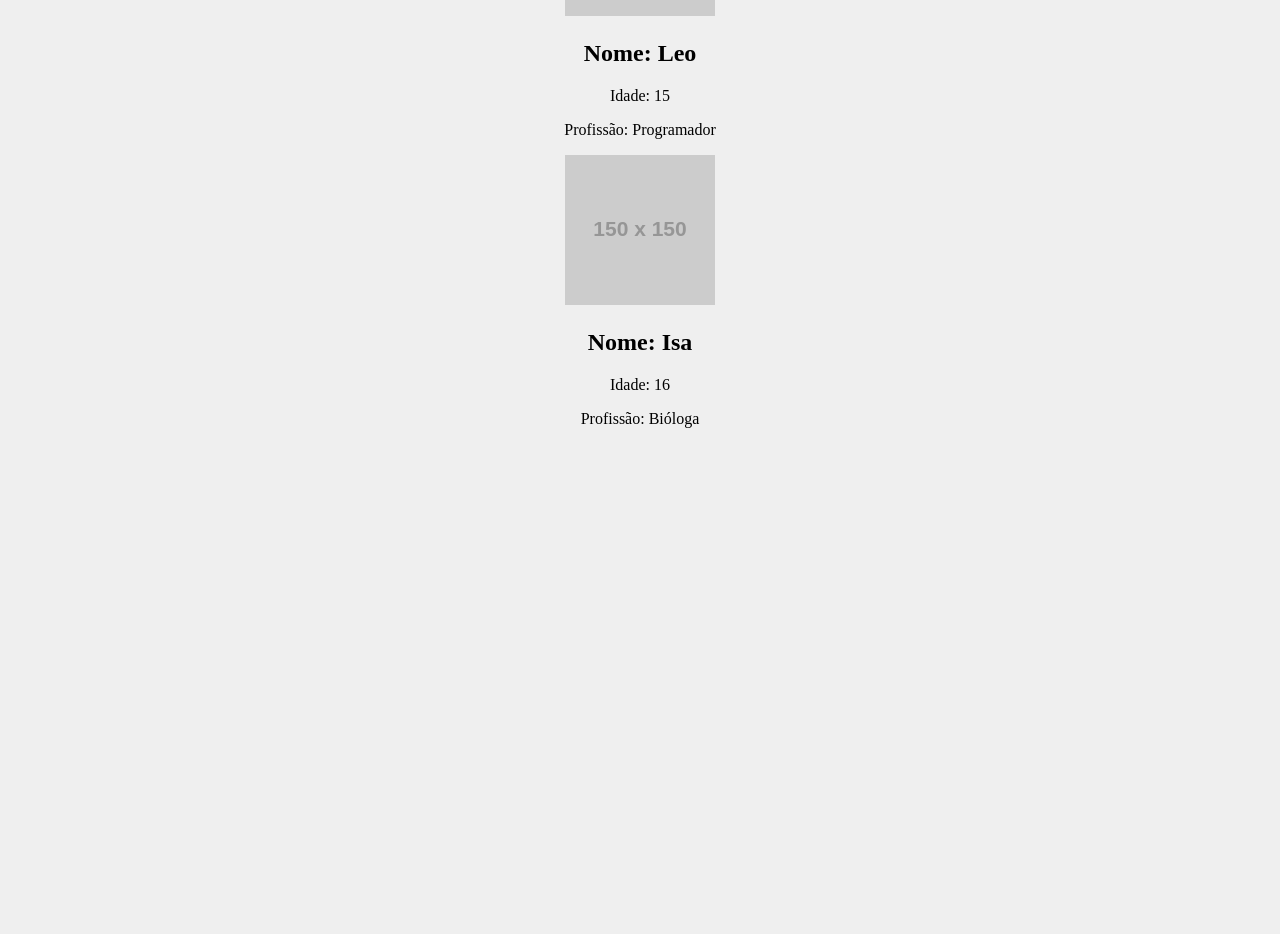
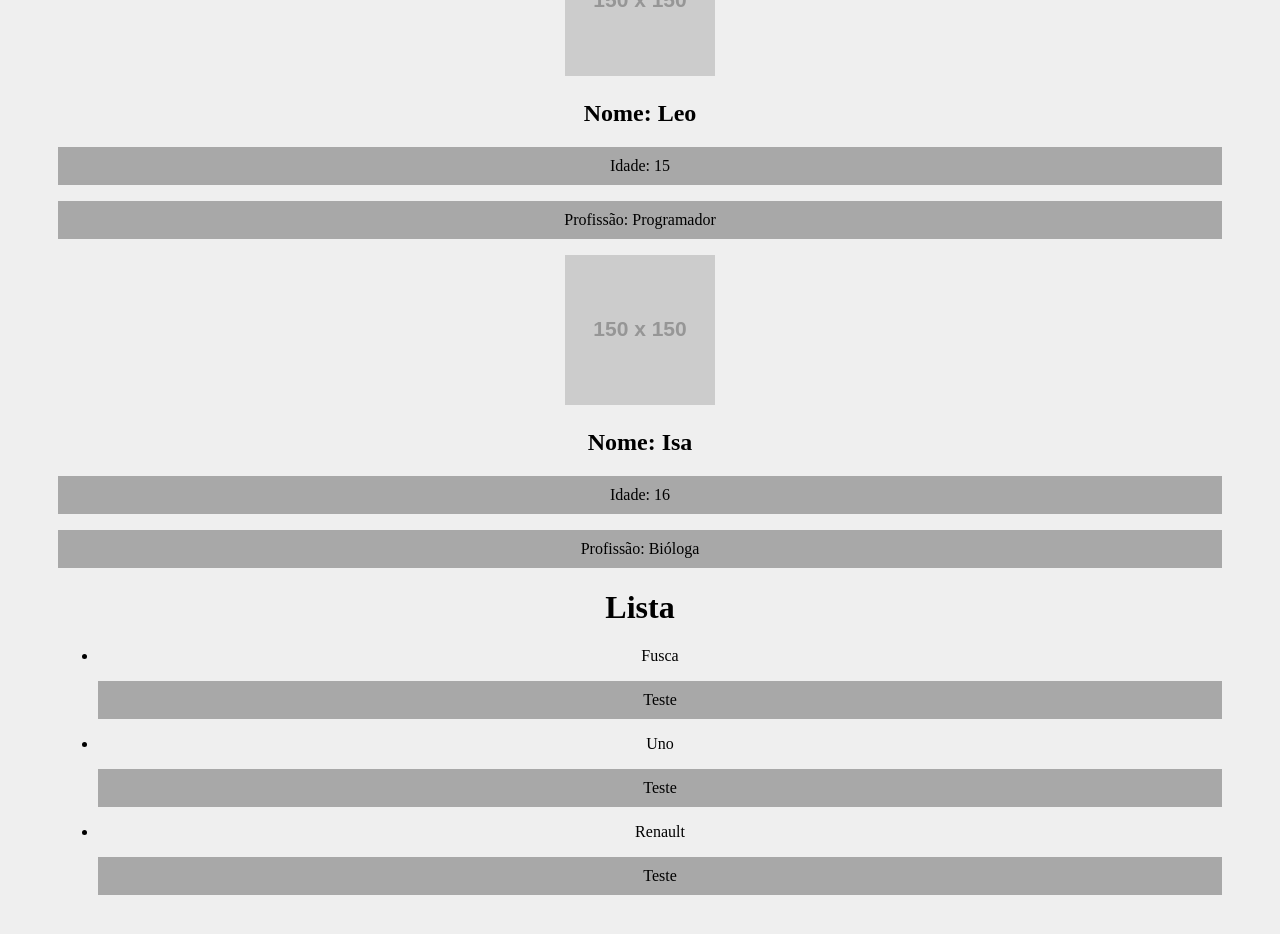
Before and after one commit to leuxtc/ReactJS, a React (Create React App) app in the folder projeto-react/: page / in a window 1280 px wide. Shown: the part 360-1294 px from the top of the page. Before the commit the page ends 862 px from the top, so only its background shows below. Built offline with nearby package versions, Linux system fonts and the light colour scheme.

Commit message:
Fragments

```diff
--- a/projeto-react/src/App.js
+++ b/projeto-react/src/App.js
@@ -2,6 +2,7 @@ import './App.css'
 import HelloWorld from './components/helloWorld'
 import MyName from './components/MyName'
 import User from './components/User'
+import List from './components/List'
 
 // JSX
 
@@ -10,10 +11,6 @@ function App() {
   const url = 'https://via.placeholder.com/150'
   const idade = 15
   const profissao = 'Programador'
-
-  /*function Sum(a, b) {
-    return a + b
-  }*/
 
   return (
     <div className="App">
@@ -36,6 +33,7 @@ function App() {
         profissao="Bióloga"
       />
 
+      <List />
     </div>
   )
 }
--- /dev/null
+++ b/projeto-react/src/components/Item.js
@@ -0,0 +1,12 @@
+// FRAGMENTS
+
+function Item({marca}) {
+    return (
+        <>
+            <li>{marca}</li>
+            <p>Teste</p>
+        </>
+    )
+}
+
+export default Item
--- /dev/null
+++ b/projeto-react/src/components/List.js
@@ -0,0 +1,18 @@
+// FRAGMENTS
+
+import Item from './Item'
+
+function List() {
+    return(
+        <>
+            <h1>Lista</h1>
+            <ul>
+                <Item marca="Fusca"/>
+                <Item marca="Uno" />
+                <Item marca="Renault"/>
+            </ul>
+        </>
+    )
+}
+
+export default List
--- a/projeto-react/src/index.css
+++ b/projeto-react/src/index.css
@@ -2,3 +2,8 @@ body {
   padding: 50px;
   background-color: #efefef;
 }
+
+p {
+  padding: 10px;
+  background-color: #a8a8a8;
+}
```
